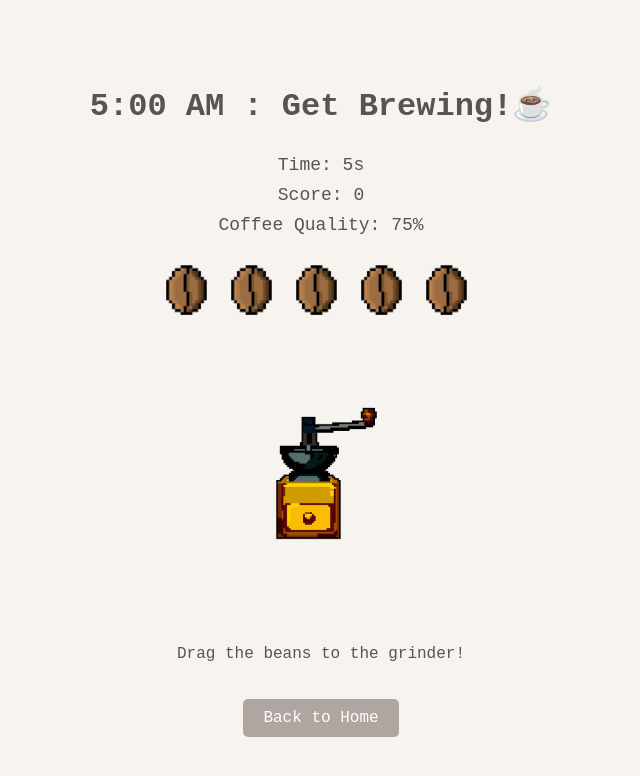
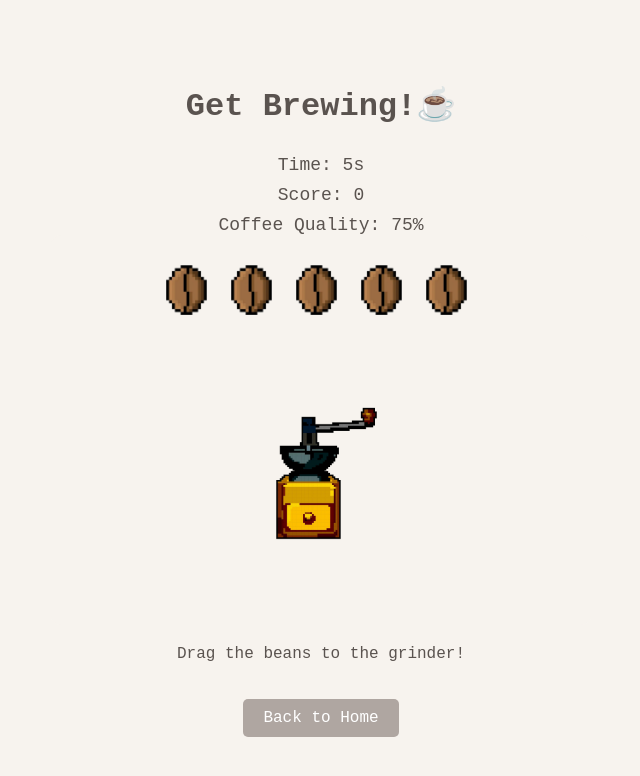
Before and after one commit to iamarnali/pa-adventures, a plain HTML site: page brew.html in a window 1280 px wide. Shown: the whole page, without its empty margins (319-959 px from the left). Drawn offline with Linux system fonts and the light colour scheme.

Commit message:
Update brew.html

```diff
--- a/brew.html
+++ b/brew.html
@@ -142,7 +142,7 @@
     </style>
 </head>
 <body>
-    <h1>5:00 AM : Get Brewing!☕</h1>
+    <h1>Get Brewing!☕</h1>
     <div class="timer" id="timer">Time: 10s</div>
     <div class="score" id="score">Score: 0</div>
     <div class="quality" id="quality">Brew Strength: 100%</div>
```
